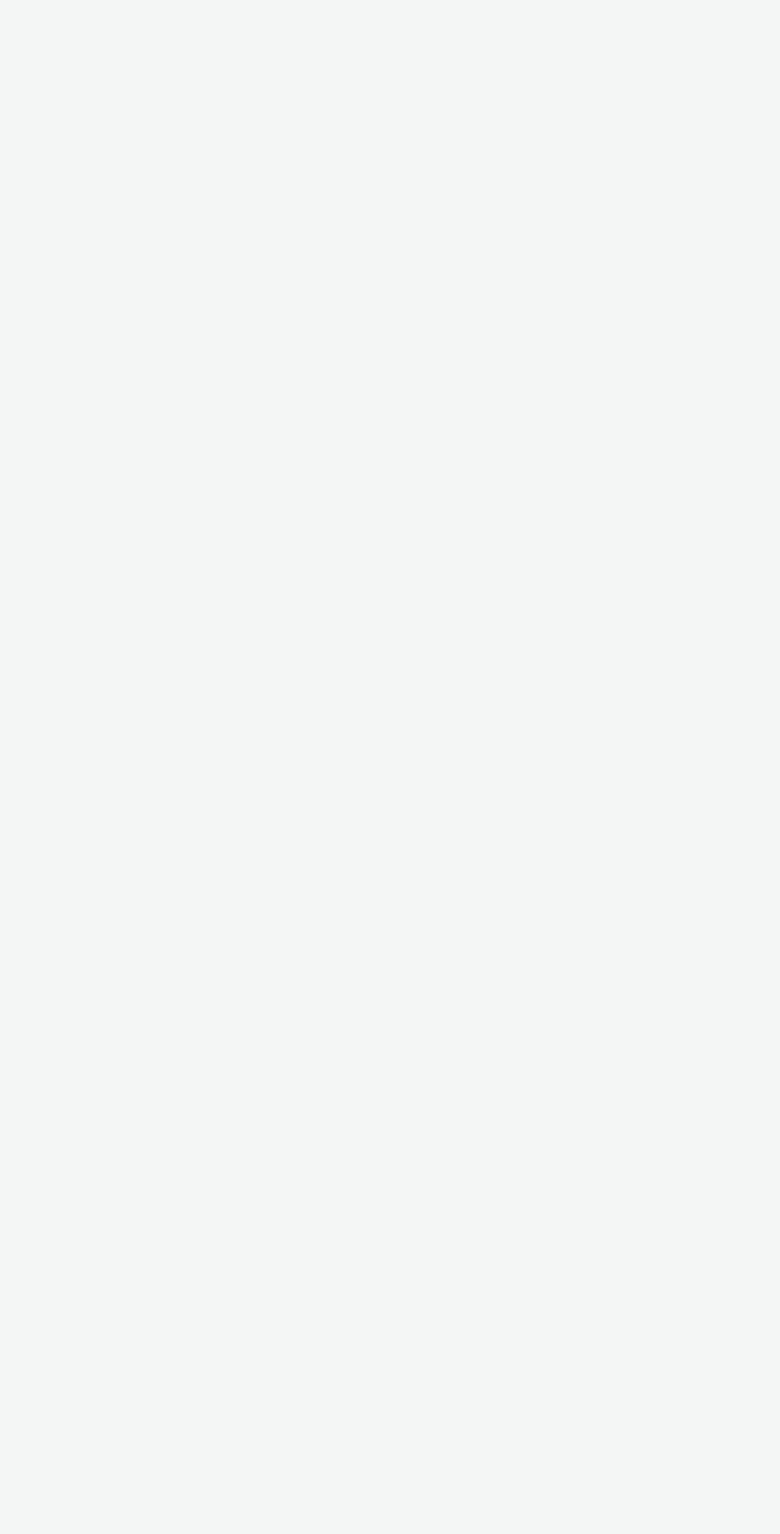
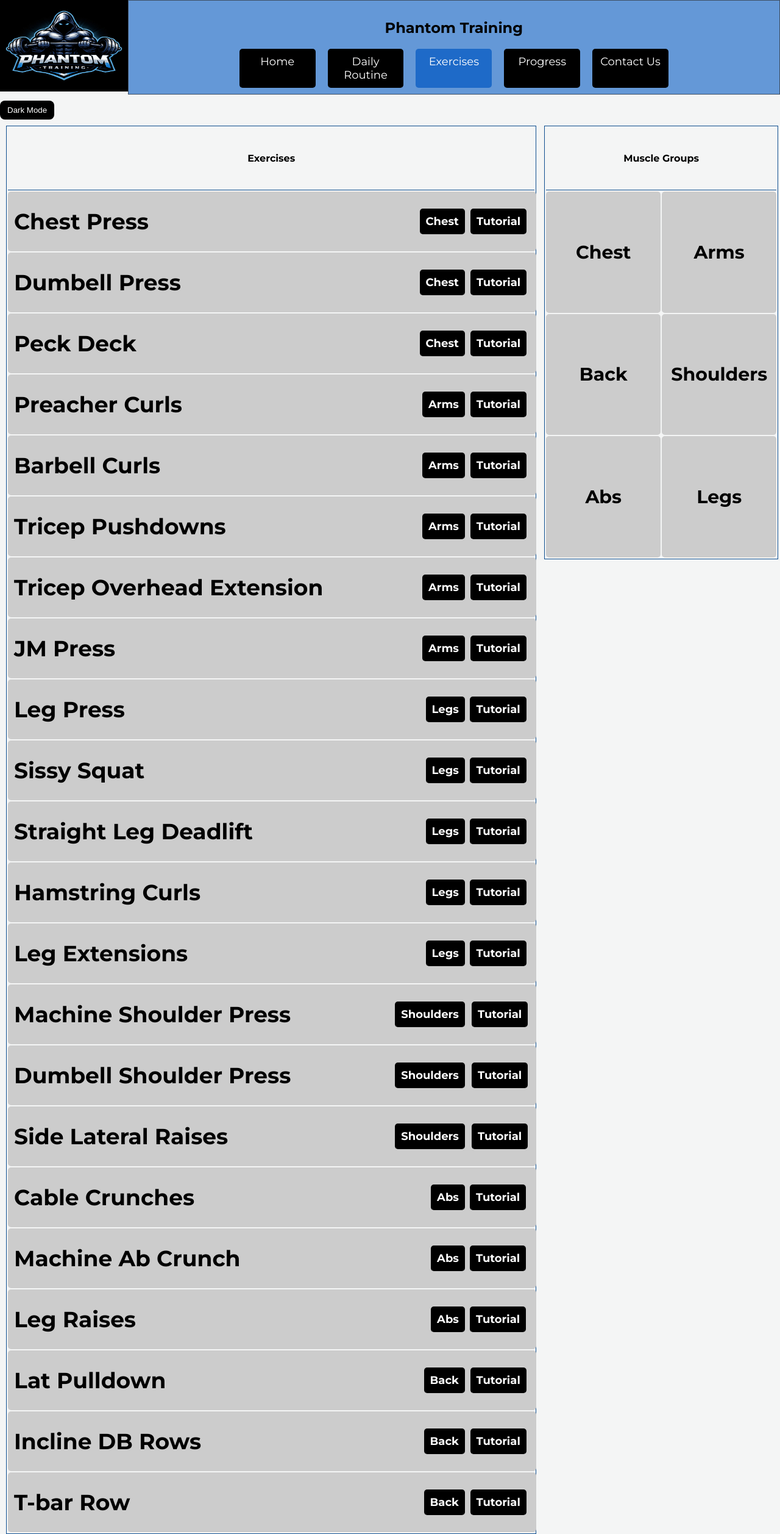
Before and after one commit to Schmitty-T/WebDevProject-Spring2026, a PHP site: page /workouts.php in a window 1280 px wide. Before the commit the page is empty. Shown: the whole page at 61% size. Before the commit the page ends 800 px from the top, so only its background shows below. Run offline with PHP 8.4, Linux system fonts and the light colour scheme; data comes from the database, SQL or seed files in the repository.

Commit message:
Updated Backend Rendering and DB

```diff
--- /dev/null
+++ b/exercises.css
@@ -0,0 +1,219 @@
+body {
+  font-family: "Montserrat", sans-serif;
+  font-style: normal;
+  font-weight: 400;
+  margin: 0;
+  background-color: #f4f5f5;
+}
+
+#nav-container {
+  text-align: center;
+  background-color: #6498d7;
+  border-color: #3e4e62;
+  border-width: 1px;
+  border-style: solid;
+  padding: 10px;
+  width: 100%;
+}
+
+nav {
+  width: 100%;
+  display: flex;
+}
+
+#logo-container {
+  width: 20%;
+  height: 150px;
+}
+
+#logo-container a img {
+  height: 100%;
+  width: 100%;
+}
+
+.page-link {
+  padding: 10px;
+  background-color: black;
+  border-radius: 5px;
+  width: 10%;
+}
+.page-link a {
+  color: white;
+  text-decoration: none;
+  font-size: 18px;
+}
+
+.page-link:hover {
+  background-color: #3e4e62;
+}
+
+#nav-bar {
+  display: flex;
+  justify-content: center;
+  margin-top: 20px;
+  width: 100%;
+  gap: 20px;
+}
+
+#current-page {
+  background-color: #1e6ac8;
+}
+
+#current-page:hover {
+  background-color: #095bbf;
+}
+
+
+
+/* DARK MODE */
+.dark {
+  background-color: #121212;
+  color: #e0e0e0;
+}
+
+/* Navbar */
+.dark #nav-container {
+  background-color: #1f2a38;
+  border-color: #000;
+}
+
+/* Page links */
+.dark .page-link {
+  background-color: #222;
+}
+
+.dark .page-link:hover {
+  background-color: #444;
+}
+
+/* Current page */
+.dark #current-page {
+  background-color: #2f6edb;
+}
+
+/* Text highlights */
+.dark #body-description h3,
+.dark #body-description ul li h4 {
+  color: #7ab0ff;
+}
+
+/* Buttons */
+.dark #register {
+  background-color: #2a2f36;
+  color: #7ab0ff;
+}
+
+.dark #login {
+  background-color: #444;
+  color: #fff;
+}
+
+#themeToggle {
+  margin-top: 10px;
+  padding: 8px 12px;
+  border-radius: 8px;
+  border: none;
+  cursor: pointer;
+  background-color: black;
+  color: white;
+}
+
+#themeToggle:hover {
+  background-color: #3e4e62;
+}
+.CartItemsContainer{
+    display:flex;
+    flex-wrap: wrap;
+    justify-content: flex-start;
+    align-items:flex-start;
+    gap: 1%;
+    margin-top: 10px;
+
+}
+
+.ExerciseContainer {
+    width:68%;
+    margin-left: 10px;
+    border: 1px solid #0e4e8f;
+}
+.FilterContainer {
+    width:30%;
+    border: 1px solid #0e4e8f;
+}
+.FilterContainer td {
+  padding: 10px;
+  background-color: #cccccc;
+  border-radius: 5px;
+  color:black;
+  width:50%;
+  text-align: center;
+  font-size:30px;
+  font-weight:bold;
+  text-decoration: none;
+}
+.FilterContainer tbody {
+    height: 600px;
+}
+.FilterContainer td a{
+    text-decoration:none;
+    color:black;
+}
+.FilterContainer td a:hover{
+    color: blue;
+}
+ tr .titlecell {
+  padding: 10px;
+  background-color: #cccccc;
+  border-radius: 5px;
+  width: 98%;
+  vertical-align: middle;
+}
+.titlecell  {
+  color: black;
+  text-decoration: none;
+  font-size: 36px;
+  font-weight: bold;
+  display:flex;
+  justify-content: space-between;
+  align-items:center;
+}
+.ExerciseContainer th {
+    border-bottom: 1px solid #0e4e8f;
+    height:100px;
+}
+.FilterContainer th {
+    border-bottom: 1px solid #0e4e8f;
+    height:100px;
+}
+.musclegroupplaceholder  {
+  color: white;
+  text-decoration: none;
+  font-size: 18px;
+  font-weight: bold;
+}
+tr .musclegroupplaceholder{
+  padding: 10px;
+  background-color: black;
+  border-radius: 5px;
+
+}
+.tutorialvideobutton  {
+  color: white;
+  text-decoration: none;
+  font-size: 18px;
+  font-weight: bold;
+  margin-right:15px;
+}
+tr .tutorialvideobutton {
+  padding: 10px;
+  background-color: black;
+  border-radius: 5px;
+}
+.tutorialvideobutton:hover  {
+  color: blue;
+}
+.buttoncontainer{
+    display: flex;
+    align-items:center;
+    gap: 5%;
+}
--- a/homepage.html
+++ b/homepage.html
@@ -35,7 +35,7 @@
               <a href="daily_routine.html">Daily Routine</a>
             </div>
             <div class="page-link">
-              <a href="exercises.html">Exercises</a>
+              <a href="workouts.php">Exercises</a>
             </div>
             <div class="page-link">
               <a href="progress.html">Progress</a>
--- a/workouts.php
+++ b/workouts.php
@@ -1,10 +1,22 @@
 <!doctype html>
+<?php
+        $db = new PDO("sqlite:workouts.db");
+        $musclegroup = $_GET['MuscleGroup'] ?? null;
+        if($musclegroup){
+            $stmt = $db->prepare("SELECT * FROM Exercises WHERE MuscleGroup = :group");
+            $stmt -> execute(['group'=>$musclegroup]);
+        }else{
+            $stmt = $db->query("SELECT * FROM Exercises");
+        }
+        $exercises = $stmt->fetchAll(PDO::FETCH_ASSOC);
+
+?>
 <html lang="en">
   <head>
     <meta charset="UTF-8" />
     <meta name="viewport" content="width=device-width, initial-scale=1.0" />
     <title>Homepage</title>
-    <link rel="stylesheet" href="homepage.css" />
+    <link rel="stylesheet" href="exercises.css" />
 
     <link rel="preconnect" href="https://fonts.googleapis.com" />
     <link rel="preconnect" href="https://fonts.gstatic.com" crossorigin />
@@ -15,4 +27,97 @@
 
     <meta name="author" content="David Mbagwu" />
   </head>
+  <body>
+    <header>
+      <nav>
+        <div id="logo-container">
+          <a href="homepage.html">
+            <img src="logo.jpeg" alt="logo" id="logo" />
+          </a>
+        </div>
+        <div id="nav-container">
+          <div id="nav-header">
+            <h2>Phantom Training</h2>
+          </div>
+          <div id="nav-bar">
+            <div class="page-link">
+              <a href="homepage.html">Home</a>
+            </div>
+            <div class="page-link">
+              <a href="daily_routine.html">Daily Routine</a>
+            </div>
+            <div class="page-link" id="current-page">
+              <a href="workouts.php">Exercises</a>
+            </div>
+            <div class="page-link">
+              <a href="progress.html">Progress</a>
+            </div>
+            <div class="page-link">
+              <a href="contact_us.html">Contact Us</a>
+            </div>
+          </div>
+        </div>
+      </nav>
+      <button id="themeToggle">Dark Mode</button>
+      <div class="CartItemsContainer">
+            <table class="ExerciseContainer">
+                <thead>
+                    <tr>
+                        <th>Exercises</th>
+                    </tr>
+                </thead>
+                <tbody>
+                    <?php foreach($exercises as $exercise): ?>
+                                <tr>
+                                    <td class="titlecell">
+                                        <?php echo $exercise['Exercise'];?><br><!-- comment -->
+                                        <div class="buttoncontainer">
+                                            <p class="musclegroupplaceholder"><?php echo $exercise['MuscleGroup'];?></p>
+                                            <a class="tutorialvideobutton" type="button" target="_blank" href="<?php echo $exercise['TutorialVideo'];?>" name="Tutorial">Tutorial</a>
+                                        </div>
+                                    </td>
+                                </tr>
+                    <?php endforeach; ?>
+                </tbody>
+            </table>
+            <table class="FilterContainer">
+                <thead>
+                    <tr>
+                        <th colspan="2">Muscle Groups</th>
+                    </tr>
+                </thead>
+                <tbody>
+                    <tr>
+                        <td>
+                            <a href="workouts.php?MuscleGroup=Chest">Chest</a>
+                        </td>
+                        <td>
+                            <a href="workouts.php?MuscleGroup=Arms">Arms</a>
+                        </td>
+                    </tr>
+                    <tr>
+                        <td>
+                            <a href="workouts.php?MuscleGroup=Back">Back</a>
+                        </td>
+                        <td>
+                            <a href="workouts.php?MuscleGroup=Shoulders">Shoulders</a>
+                        </td>
+                    </tr>
+                    <tr>
+                        <td>
+                            <a href="workouts.php?MuscleGroup=Abs">Abs</a>
+                        </td>
+                        <td>
+                            <a href="workouts.php?MuscleGroup=Legs">Legs</a>
+                        </td>
+                    </tr>
+                </tbody>
+            </table><!-- comment -->
+      </div>
+    </header>
+
+
+
+    <script src="script.js"></script>
+  </body>
 </html>
```
